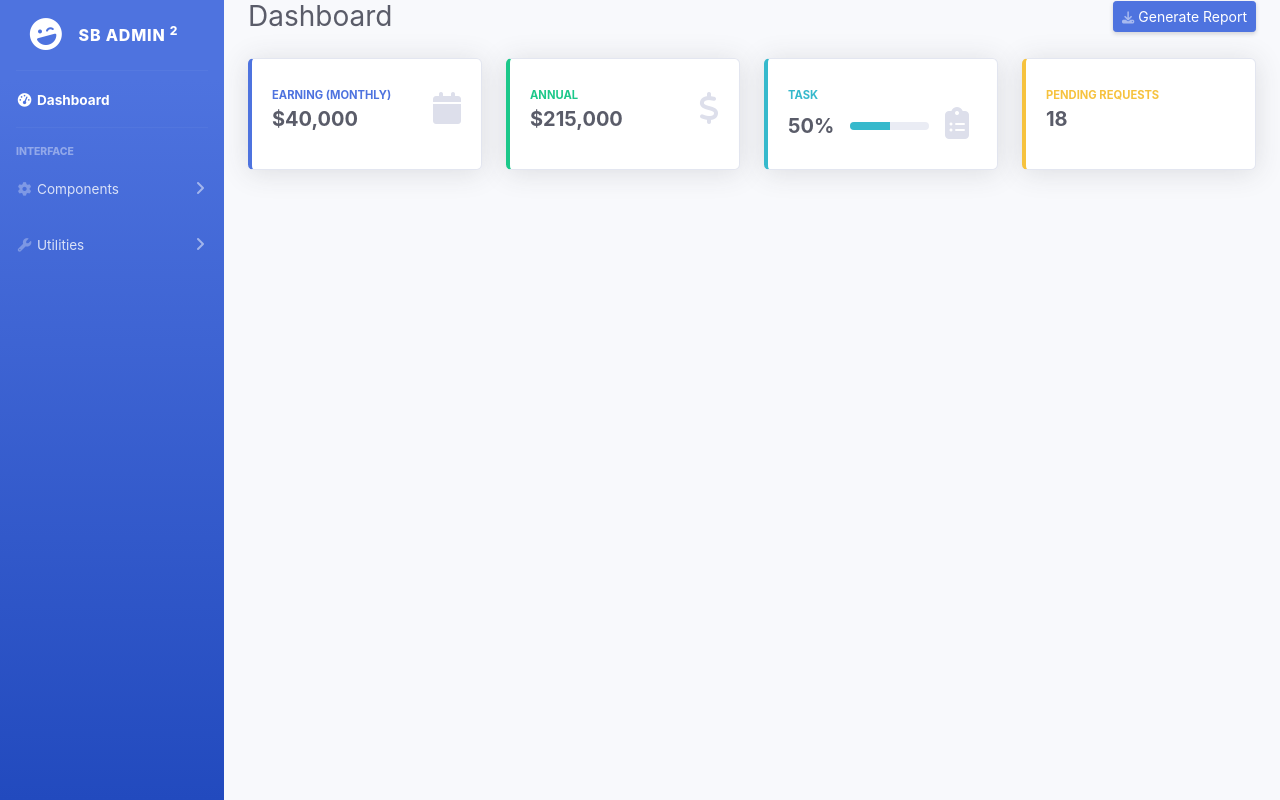
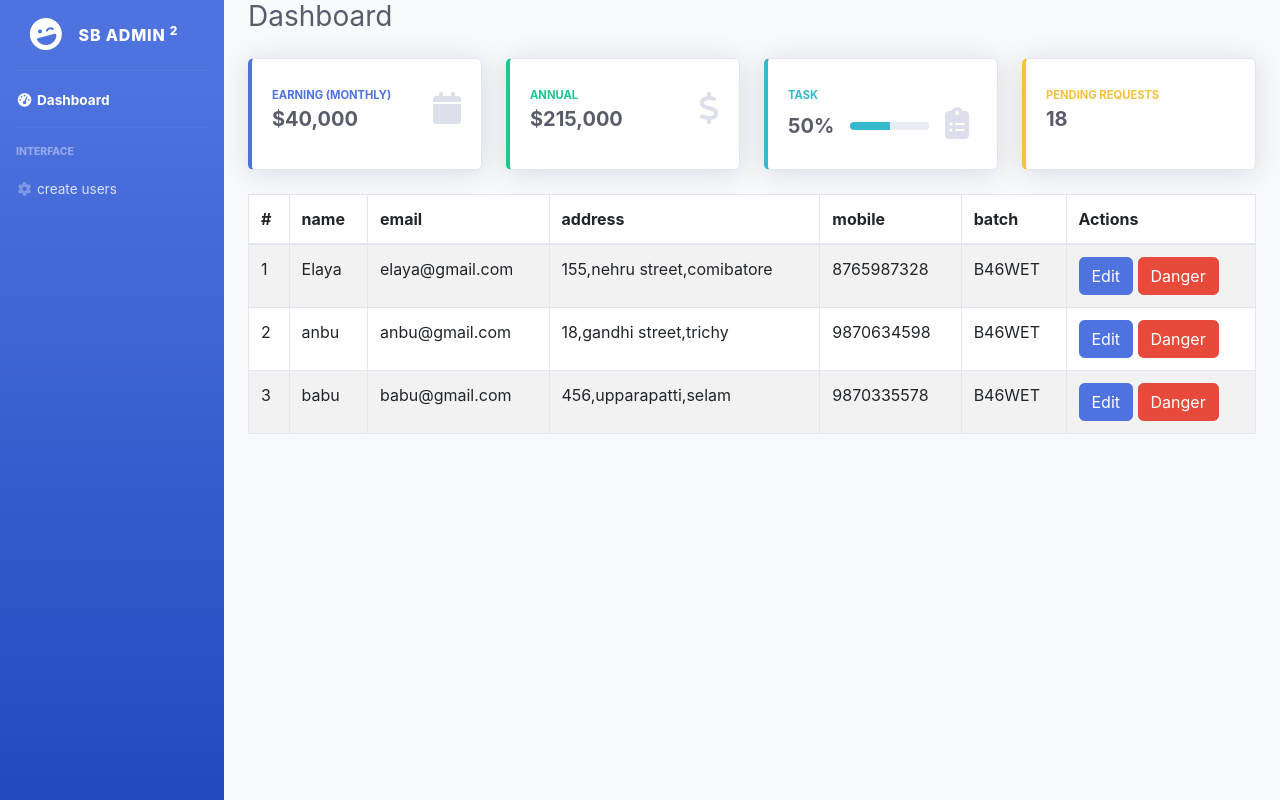
Before and after one commit to Elaya413/sb-admin, a React (Create React App) app: page /Dashboard in a window 1280 px wide. Built offline with nearby package versions, Linux system fonts and the light colour scheme; some icons are missing.

Commit message:
third commit

```diff
--- a/package.json
+++ b/package.json
@@ -6,8 +6,11 @@
     "@testing-library/jest-dom": "^5.16.5",
     "@testing-library/react": "^13.4.0",
     "@testing-library/user-event": "^13.5.0",
+    "bootstrap": "^5.3.0",
     "react": "^18.2.0",
+    "react-bootstrap": "^2.8.0",
     "react-dom": "^18.2.0",
+    "react-router-dom": "^6.14.1",
     "react-scripts": "5.0.1",
     "web-vitals": "^2.1.4"
   },
--- a/src/App.js
+++ b/src/App.js
@@ -1,20 +1,53 @@
 import SideBar from "./Components/SideBar";
+import{BrowserRouter,Routes,Route} from "react-router-dom";
+import Dashboard from "./Components/Dashboard";
+import AddUser from "./Components/AddUser";
+import EditUser from "./Components/EditUser";
+import{useState} from "react";
+function App() {
 
-import Dashboard from "./Components/Dashboard";
-
-function App() {
+  let[users,setUsers]=useState([
+    {
+      name:"Elaya",
+      email:"elaya@gmail.com",
+      address:"155,nehru street,comibatore",
+      mobile:"8765987328",
+      batch:"B46WET"
+    },
+    {
+      name:"anbu",
+      email:"anbu@gmail.com",
+      address:"18,gandhi street,trichy",
+      mobile:"9870634598",
+      batch:"B46WET"
+    },
+    {
+      name:"babu",
+      email:"babu@gmail.com",
+      address:"456,upparapatti,selam",
+      mobile:"9870335578",
+      batch:"B46WET"
+    }
+  ])
   return<>
+  <BrowserRouter>
   <div id="wrapper">
 <SideBar/>
 
 
   <div id="content-wrapper" className="d-flex flex-column">
       <div id="content">
-         <Dashboard/>
+       <Routes>
+        <Route path="/Dashboard" element={<Dashboard users={users} setUsers={setUsers}/>}/>
+        <Route path="/AddUser" element={<AddUser  users={users} setUsers={setUsers}/>}/>
+        <Route path="/EditUser/:id" element={<EditUser  users={users} setUsers={setUsers}/>}/>
+       </Routes>
           </div>
       </div>
       </div>
+      </BrowserRouter>
   </>
+
 }
 
 export default App;
--- /dev/null
+++ b/src/Components/AddUser.js
@@ -0,0 +1,67 @@
+import React, { useState } from 'react'
+import Form from 'react-bootstrap/Form';
+import Button from 'react-bootstrap/Button';
+import { useNavigate } from 'react-router-dom';
+
+function AddUser({users,setUsers}) {
+
+  let[name,setName]=useState("")
+  let[email,setEmail]=useState("")
+  let[address,setAddress]=useState("")
+  let[mobile,setMobile]=useState("")
+  let[batch,setBatch]=useState("")
+
+  let navigate=useNavigate()
+
+  let handleSave = ()=>{
+  let newArray = [...users]
+newArray.push({
+    name,
+    email,
+    address,
+    mobile,
+    batch
+  })
+  setUsers(newArray)
+  navigate('/dashboard')
+
+}
+
+  return <div className="container">
+    <div className="d-sm-flex align-items-center justify-content-between mb-4">
+                        <h1 className="h3 mb-0 text-gray-800">create User</h1>
+                        </div>
+  <Form>
+    <Form.Group className="mb-3">
+      <Form.Label>name</Form.Label>
+      <Form.Control type="text" placeholder="Enter Name" onChange={(e)=>setName(e.target.value)}/>
+    </Form.Group>
+
+    <Form.Group className="mb-3">
+      <Form.Label>email</Form.Label>
+      <Form.Control type="email" placeholder="Enter Email" onChange={(e)=>setEmail(e.target.value)}/>
+    </Form.Group>
+
+    <Form.Group className="mb-3">
+      <Form.Label>address</Form.Label>
+      <Form.Control type="text" placeholder="Enter address" onChange={(e)=>setAddress(e.target.value)}/>
+    </Form.Group>
+
+    <Form.Group className="mb-3">
+      <Form.Label>mobile</Form.Label>
+      <Form.Control type="text" placeholder="Enter mobile" onChange={(e)=>setMobile(e.target.value)}/>
+    </Form.Group>
+
+    <Form.Group className="mb-3">
+      <Form.Label>batch</Form.Label>
+      <Form.Control type="text" placeholder="Enter Batch" onChange={(e)=>setBatch(e.target.value)}/>
+    </Form.Group>
+
+    <Button varient="primary" onClick={()=>handleSave()}>
+      Submit
+    </Button>
+  </Form>
+  </div>
+}
+
+export default AddUser
--- a/src/Components/Dashboard.js
+++ b/src/Components/Dashboard.js
@@ -1,7 +1,11 @@
 import React from 'react'
 import Card from './Card'
+import Table from 'react-bootstrap/Table';
+import Button from 'react-bootstrap/Button';
+import { Link,useNavigate } from 'react-router-dom';
 
-function Dashboard() {
+function Dashboard({users,setUsers}) {
+    let navigate=useNavigate()
     let data=[
         {
             title:"Earning (Monthly)",
@@ -32,12 +36,17 @@ function Dashboard() {
             isProgress:false
         }
     ]
+
+    let handleDelete=(i)=>{
+        let newUsers=[...users]
+        newUsers.splice(i,1)
+        setUsers(newUsers)
+    }
   return<>
   <div className="container-fluid">
               <div className="d-sm-flex align-items-center justify-content-between mb-4">
                         <h1 className="h3 mb-0 text-gray-800">Dashboard</h1>
-                        <a href="javascript(void)" className="d-none d-sm-inline-block btn btn-sm btn-primary shadow-sm"><i
-                                className="fas fa-download fa-sm text-white-50"></i> Generate Report</a>
+
                   </div>
 
                      <div className="row">
@@ -55,6 +64,42 @@ function Dashboard() {
 
                       </div>
               </div>
+              <div className="container-fluid">
+              <Table striped bordered hover>
+      <thead>
+        <tr>
+          <th>#</th>
+          <th>name</th>
+          <th>email</th>
+          <th>address</th>
+          <th>mobile</th>
+          <th>batch</th>
+          <th>Actions</th>
+        </tr>
+      </thead>
+      <tbody>
+        {
+            users.map((e,i)=>{
+                return<tr key={i}>
+                    <td>{i+1}</td>
+                    <td>{e.name}</td>
+                    <td>{e.email}</td>
+                    <td>{e.address}</td>
+                    <td>{e.mobile}</td>
+                    <td>{e.batch}</td>
+                    <td>
+                        <Button variant="primary" onClick={()=>{navigate(`/EditUser/${i}`)}}>Edit</Button>
+                        &nbsp;
+                        <Button variant="danger" onClick={()=>handleDelete(i)}>Danger</Button>
+
+                    </td>
+                </tr>
+            })
+        }
+
+      </tbody>
+    </Table>
+              </div>
   </>
 }
 
--- /dev/null
+++ b/src/Components/EditUser.js
@@ -0,0 +1,59 @@
+import React, { useState } from 'react'
+import Form from 'react-bootstrap/Form';
+import Button from 'react-bootstrap/Button';
+import { useNavigate, useParams } from 'react-router-dom';
+function EditUser({users,setUsers}) {
+ let params=useParams()
+let[name,setName]=useState(users[params.id].name)
+  let[email,setEmail]=useState(users[params.id].email)
+  let[address,setAddress]=useState(users[params.id].address)
+  let[mobile,setMobile]=useState(users[params.id].mobile)
+  let[batch,setBatch]=useState(users[params.id].batch)
+
+  let navigate=useNavigate()
+
+  let handleSave=()=>{
+  let newArray=[...users]
+  newArray.splice(params.id,1,{ name,email,address, mobile, batch})
+setUsers(newArray)
+  navigate('/dashboard')
+}
+
+  return <div className="container">
+    <div className="d-sm-flex align-items-center justify-content-between mb-4">
+                        <h1 className="h3 mb-0 text-gray-800">Edit User</h1>
+                        </div>
+  <Form>
+    <Form.Group className="mb-3">
+      <Form.Label>name</Form.Label>
+      <Form.Control type="text" placeholder="Enter Name" value={name} onChange={(e)=>setName(e.target.value)}/>
+    </Form.Group>
+
+    <Form.Group className="mb-3">
+      <Form.Label>email</Form.Label>
+      <Form.Control type="email" placeholder="Enter Email" value={email} onChange={(e)=>setEmail(e.target.value)}/>
+    </Form.Group>
+
+    <Form.Group className="mb-3">
+      <Form.Label>address</Form.Label>
+      <Form.Control type="text" placeholder="Enter address" value={address} onChange={(e)=>setAddress(e.target.value)}/>
+    </Form.Group>
+
+    <Form.Group className="mb-3">
+      <Form.Label>mobile</Form.Label>
+      <Form.Control type="text" placeholder="Enter mobile" value={mobile} onChange={(e)=>setMobile(e.target.value)}/>
+    </Form.Group>
+
+    <Form.Group className="mb-3">
+      <Form.Label>batch</Form.Label>
+      <Form.Control type="text" placeholder="Enter Batch" value={batch} onChange={(e)=>setBatch(e.target.value)}/>
+    </Form.Group>
+
+    <Button varient="primary"onClick={()=>handleSave()}>
+      Submit
+    </Button>
+  </Form>
+  </div>
+}
+
+export default EditUser
--- a/src/Components/SideBar.js
+++ b/src/Components/SideBar.js
@@ -1,5 +1,5 @@
 import React from 'react'
-
+import {Link} from 'react-router-dom'
 function SideBar() {
   return <>
    <ul className="navbar-nav bg-gradient-primary sidebar sidebar-dark accordion" id="accordionSidebar">
@@ -17,9 +17,9 @@ function SideBar() {
 
 
 <li className="nav-item active">
-    <a className="nav-link" href="index.html">
+    <Link to='/dashboard'className="nav-link ">
         <i className="fas fa-fw fa-tachometer-alt"></i>
-        <span>Dashboard</span></a>
+        <span>Dashboard</span></Link>
 </li>
 
 
@@ -31,22 +31,13 @@ function SideBar() {
 
 
 <li className="nav-item">
-    <a className="nav-link collapsed" href="javascript(void)" data-toggle="collapse" data-target="#collapseTwo"
-        aria-expanded="true" aria-controls="collapseTwo">
+<Link to='/AddUser'className="nav-link ">
         <i className="fas fa-fw fa-cog"></i>
-        <span>Components</span>
-    </a>
+        <span>create users</span></Link>
 
 </li>
 
-<li className="nav-item">
-    <a className="nav-link collapsed" href="javascript(void)"  data-toggle="collapse" data-target="#collapseUtilities"
-        aria-expanded="true" aria-controls="collapseUtilities">
-        <i className="fas fa-fw fa-wrench"></i>
-        <span>Utilities</span>
-    </a>
 
-</li>
 
 
 
```
Also changed, not shown: 1 other file (tests, documents, lock files or other folders).
